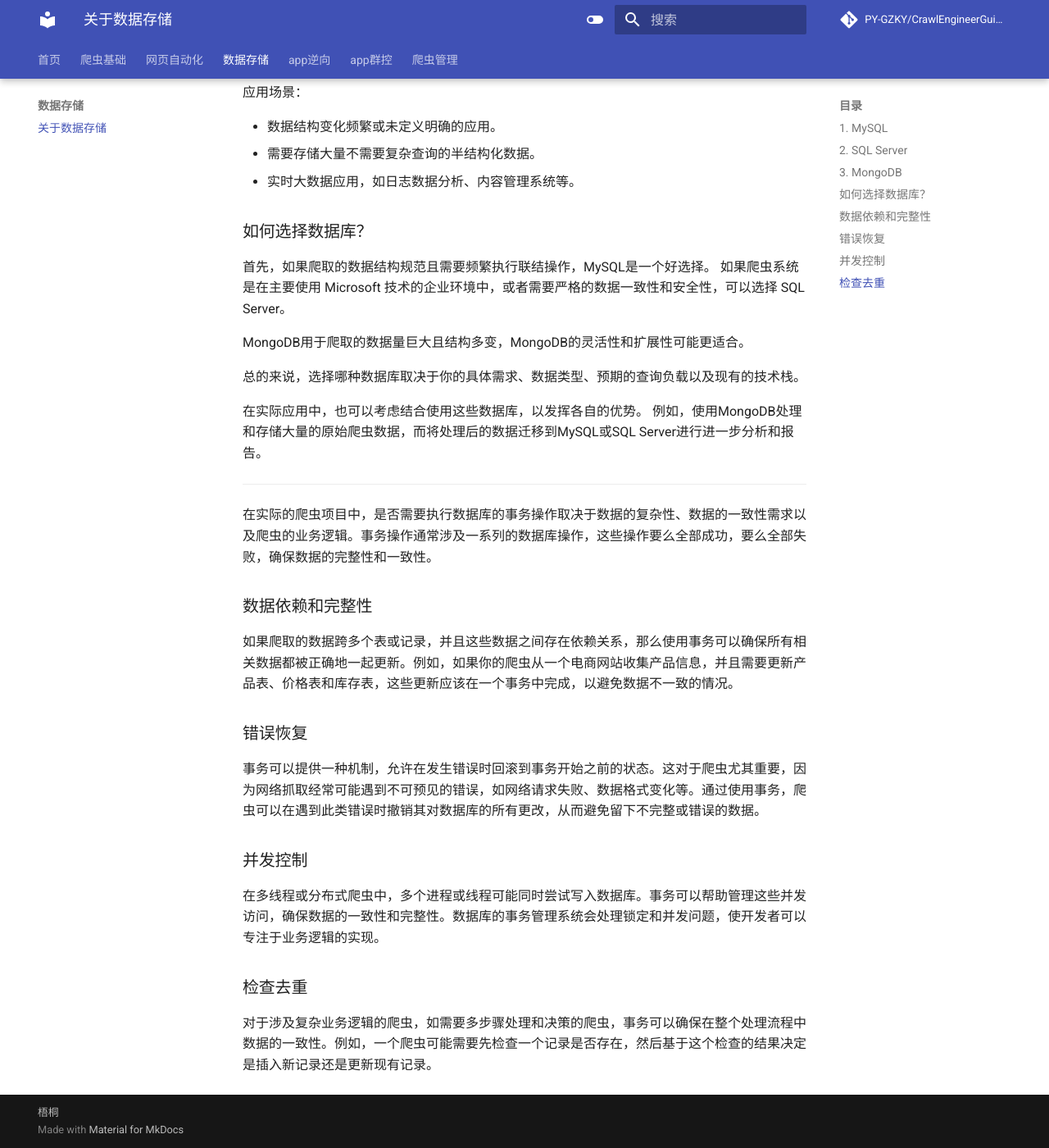
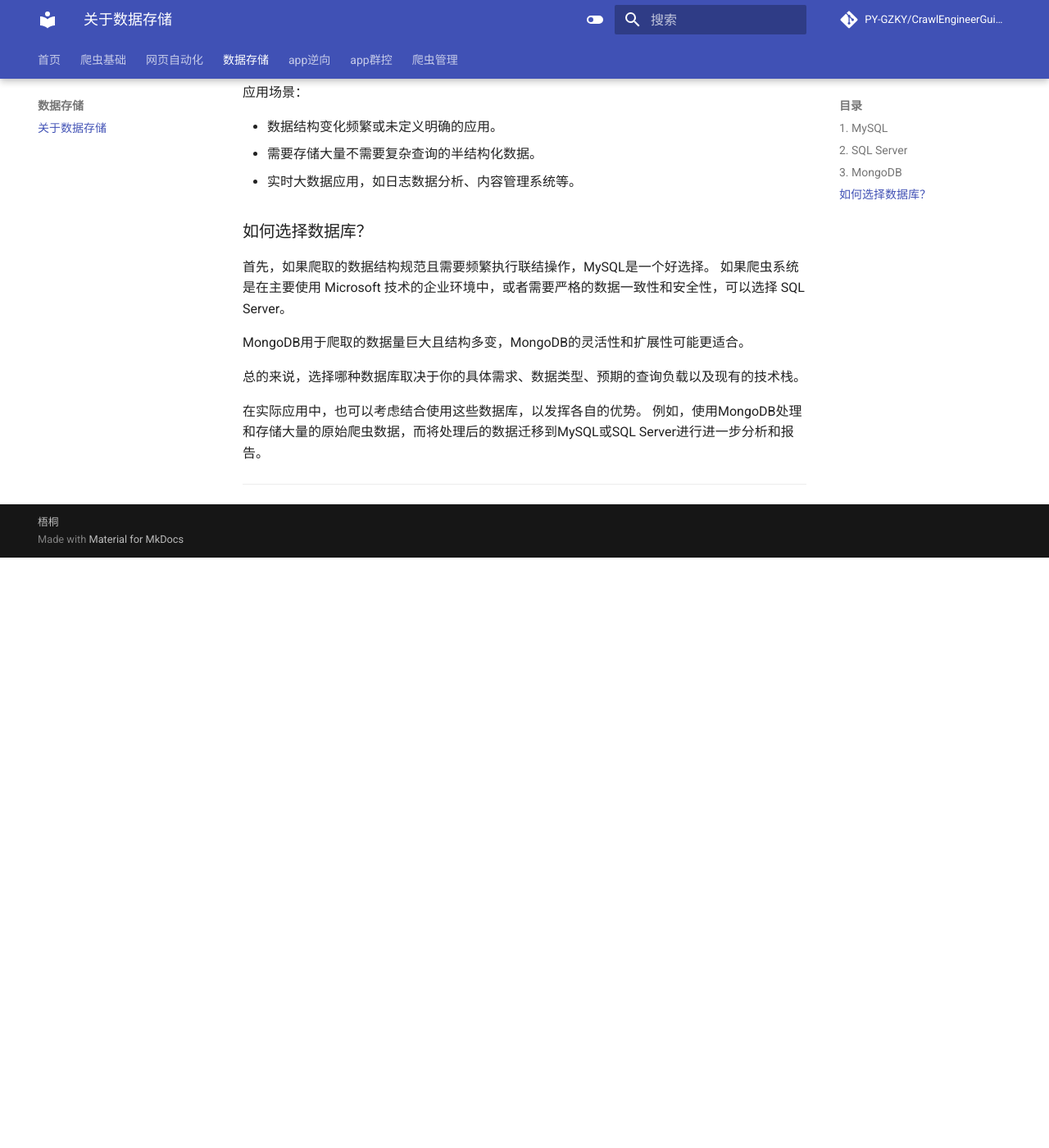
Before and after one commit to PY-GZKY/CrawlEngineerGuide, an MkDocs documentation site: the page built from docs/关于数据存储.md, in a window 1280 px wide and 1400 px high, scrolled down 982 px. Shown: the whole window at 82% size. Built offline with MkDocs 1.6.1 and Material for MkDocs 9.7.7, drawn with Linux system fonts in a browser that asks for light colours; comment, search, counter and statistics services are not loaded; after the commit the page ends 1662 px from its top, so only the background shows below that.

Commit message:
Update 关于数据存储.md

```diff
--- a/docs/关于数据存储.md
+++ b/docs/关于数据存储.md
@@ -49,21 +49,3 @@ MongoDB用于爬取的数据量巨大且结构多变，MongoDB的灵活性和扩
 例如，使用MongoDB处理和存储大量的原始爬虫数据，而将处理后的数据迁移到MySQL或SQL Server进行进一步分析和报告。
 
 ---
-
-在实际的爬虫项目中，是否需要执行数据库的事务操作取决于数据的复杂性、数据的一致性需求以及爬虫的业务逻辑。事务操作通常涉及一系列的数据库操作，这些操作要么全部成功，要么全部失败，确保数据的完整性和一致性。
-
-### 数据依赖和完整性
-
-如果爬取的数据跨多个表或记录，并且这些数据之间存在依赖关系，那么使用事务可以确保所有相关数据都被正确地一起更新。例如，如果你的爬虫从一个电商网站收集产品信息，并且需要更新产品表、价格表和库存表，这些更新应该在一个事务中完成，以避免数据不一致的情况。
-
-### 错误恢复
-
-事务可以提供一种机制，允许在发生错误时回滚到事务开始之前的状态。这对于爬虫尤其重要，因为网络抓取经常可能遇到不可预见的错误，如网络请求失败、数据格式变化等。通过使用事务，爬虫可以在遇到此类错误时撤销其对数据库的所有更改，从而避免留下不完整或错误的数据。
-
-### 并发控制
-
-在多线程或分布式爬虫中，多个进程或线程可能同时尝试写入数据库。事务可以帮助管理这些并发访问，确保数据的一致性和完整性。数据库的事务管理系统会处理锁定和并发问题，使开发者可以专注于业务逻辑的实现。
-
-### 检查去重
-
-对于涉及复杂业务逻辑的爬虫，如需要多步骤处理和决策的爬虫，事务可以确保在整个处理流程中数据的一致性。例如，一个爬虫可能需要先检查一个记录是否存在，然后基于这个检查的结果决定是插入新记录还是更新现有记录。
```
